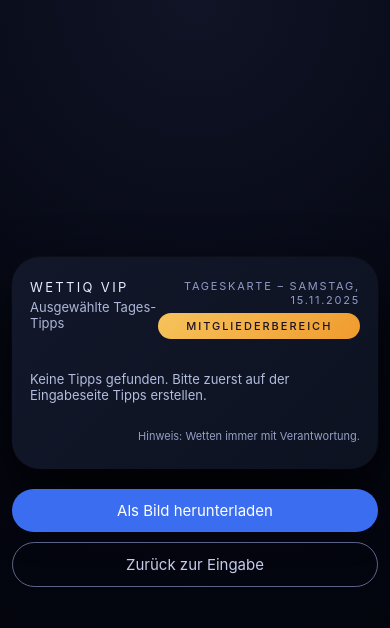
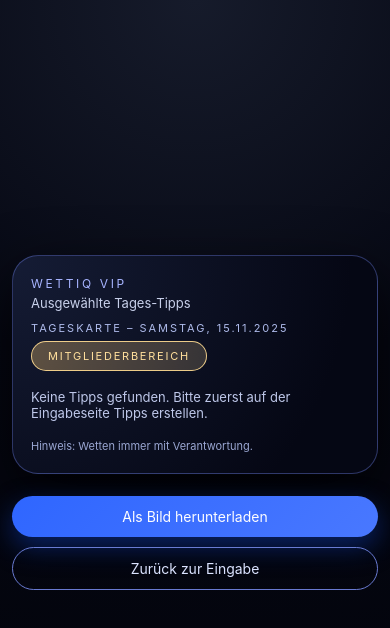
Before and after one commit to Mmiro71/wettiq-mini, a plain HTML site: page karte.html in a window 390 px wide. Drawn offline with nearby package versions, Linux system fonts and the light colour scheme.

Commit message:
Update karte.html

```diff
--- a/karte.html
+++ b/karte.html
@@ -9,365 +9,359 @@
             box-sizing: border-box;
             margin: 0;
             padding: 0;
-            font-family: -apple-system, system-ui, BlinkMacSystemFont, "SF Pro Text", sans-serif;
         }
 
         body {
             min-height: 100vh;
-            background: radial-gradient(circle at top, #101426 0, #050712 45%, #02030a 100%);
+            background: radial-gradient(circle at top, #161b2b 0, #050712 45%, #02030a 100%);
             display: flex;
             align-items: center;
             justify-content: center;
-            padding: 24px 12px;
+            padding: 30px 12px;
             color: #f5f5f5;
+            font-family: -apple-system, system-ui, BlinkMacSystemFont, "SF Pro Text", sans-serif;
+        }
+
+        .page {
+            width: 100%;
+            max-width: 980px;
+            display: flex;
+            flex-direction: column;
+            align-items: center;
+            gap: 18px;
         }
 
         .frame {
+            width: 100%;
             max-width: 780px;
-            width: 100%;
-            display: flex;
-            flex-direction: column;
-            align-items: center;
-            gap: 20px;
+            background: radial-gradient(circle at 0 0, #151c35, #050714 80%);
+            border-radius: 30px;
+            padding: 26px 26px 26px;
+            border: 1px solid rgba(120, 142, 255, 0.35);
+            box-shadow: 0 22px 60px rgba(0, 0, 0, 0.8);
         }
 
-        .card-wrapper {
-            width: 100%;
-            background: linear-gradient(135deg, #12182a, #0c1220);
-            border-radius: 28px;
-            padding: 28px 32px 32px;
-            box-shadow:
-                0 28px 60px rgba(0, 0, 0, 0.8),
-                0 0 0 1px rgba(255, 255, 255, 0.02);
-            display: flex;
-            flex-direction: column;
-            gap: 18px;
-        }
-
-        .card-header {
+        .frame-header {
             display: flex;
             justify-content: space-between;
             align-items: flex-start;
-            margin-bottom: 4px;
+            margin-bottom: 18px;
+            gap: 10px;
         }
 
-        .card-title-block {
+        .frame-left {
             display: flex;
             flex-direction: column;
             gap: 4px;
         }
 
-        .app-title {
-            letter-spacing: 0.18em;
+        .frame-title {
+            letter-spacing: 0.22em;
+            font-size: 12px;
             text-transform: uppercase;
-            font-size: 13px;
-            color: #e7ecff;
+            color: #a7b4ff;
         }
 
-        .card-subtitle {
+        .frame-subtitle {
             font-size: 13px;
-            color: #aeb7d9;
+            color: rgba(220, 228, 255, 0.9);
         }
 
-        .card-meta {
-            text-align: right;
+        .frame-right {
             display: flex;
             flex-direction: column;
+            align-items: flex-end;
             gap: 6px;
         }
 
-        .tag-date {
+        .date-label {
+            font-size: 11px;
+            letter-spacing: 0.18em;
+            text-transform: uppercase;
+            color: rgba(191, 204, 255, 0.9);
+        }
+
+        .pill-yellow {
             font-size: 11px;
             letter-spacing: 0.16em;
             text-transform: uppercase;
-            color: #8f9cc5;
-        }
-
-        .tag-pill {
-            display: inline-flex;
-            align-items: center;
-            justify-content: center;
-            padding: 6px 16px;
+            padding: 7px 16px;
             border-radius: 999px;
-            font-size: 11px;
-            letter-spacing: 0.18em;
-            text-transform: uppercase;
-            background: linear-gradient(135deg, #f6c35c, #f09b2d);
-            color: #1c1320;
-            font-weight: 500;
+            border: 1px solid rgba(255, 220, 146, 0.9);
+            background: linear-gradient(90deg, rgba(255, 204, 115, 0.32), rgba(255, 220, 158, 0.18));
+            color: #ffdf9c;
         }
 
         .tips-list {
-            margin-top: 10px;
             display: flex;
             flex-direction: column;
+            gap: 10px;
+            margin-bottom: 18px;
+        }
+
+        .tip-card {
+            border-radius: 22px;
+            padding: 13px 16px;
+            background: radial-gradient(circle at 0 0, rgba(48, 68, 138, 0.38), rgba(7, 10, 30, 0.98));
+            border: 1px solid rgba(121, 142, 255, 0.42);
+            display: flex;
+            justify-content: space-between;
+            align-items: center;
             gap: 12px;
         }
 
-        .tip-row {
-            display: grid;
-            grid-template-columns: auto 1fr auto;
-            align-items: center;
-            gap: 16px;
-            padding: 14px 18px;
-            border-radius: 18px;
-            background: rgba(12, 17, 32, 0.96);
-            border: 1px solid rgba(132, 148, 214, 0.22);
+        .tip-left {
+            display: flex;
+            flex-direction: column;
+            gap: 3px;
         }
 
-        .tip-badge {
-            min-width: 60px;
-            padding: 6px 10px;
-            border-radius: 999px;
+        .tip-label {
             font-size: 11px;
-            text-align: center;
             text-transform: uppercase;
-            letter-spacing: 0.12em;
-            background: rgba(44, 67, 148, 0.9);
-            color: #f5f6ff;
-        }
-
-        .tip-main {
-            display: flex;
-            flex-direction: column;
-            gap: 4px;
+            letter-spacing: 0.16em;
+            color: rgba(179, 193, 255, 0.9);
         }
 
         .tip-match {
-            font-size: 15px;
-            color: #f7f7ff;
+            font-size: 14px;
+            color: #f7f8ff;
         }
 
-        .tip-text {
+        .tip-pick {
             font-size: 13px;
-            color: #c2c8e3;
+            color: rgba(211, 220, 255, 0.9);
         }
 
-        .tip-quote {
+        .tip-right {
             display: flex;
-            flex-direction: column;
-            align-items: flex-end;
-            gap: 4px;
-            min-width: 72px;
+            align-items: center;
+            justify-content: flex-end;
         }
 
-        .quote-label {
-            font-size: 11px;
-            text-transform: uppercase;
-            letter-spacing: 0.16em;
-            color: #9aa4d0;
+        .quote-chip {
+            border-radius: 999px;
+            padding: 6px 13px;
+            font-size: 12px;
+            border: 1px solid rgba(186, 203, 255, 0.9);
+            color: #e3ebff;
         }
 
-        .quote-value {
-            font-size: 15px;
-            padding: 6px 12px;
-            border-radius: 999px;
-            background: rgba(22, 38, 92, 0.9);
-            color: #f5f6ff;
+        .notice {
+            font-size: 11px;
+            color: rgba(170, 183, 230, 0.9);
+            margin-top: 4px;
         }
 
-        .card-footer {
-            margin-top: 8px;
-            font-size: 11px;
-            color: #949fc4;
-            text-align: right;
+        .notice span {
+            color: #ffcb7a;
         }
 
-        .buttons {
+        .buttons-row {
             display: flex;
             flex-direction: column;
             gap: 10px;
             width: 100%;
-            max-width: 340px;
+            max-width: 420px;
+            margin-top: 4px;
         }
 
-        .download-btn,
-        .back-btn {
-            width: 100%;
-            padding: 12px 28px;
-            font-size: 15px;
+        .btn {
             border-radius: 999px;
+            padding: 12px 18px;
+            font-size: 14px;
             border: none;
             cursor: pointer;
-            transition: 0.18s;
+            font-family: inherit;
+            transition: transform 0.08s ease, box-shadow 0.08s ease, background 0.08s ease, opacity 0.08s ease;
         }
 
-        .download-btn {
-            background: #3a6df0;
-            color: white;
+        .btn-primary {
+            background: linear-gradient(135deg, #2f66ff, #4978ff);
+            color: #fdfdff;
+            box-shadow: 0 10px 26px rgba(10, 40, 120, 0.8);
         }
 
-        .download-btn:hover {
-            background: #264fd4;
+        .btn-primary:hover {
             transform: translateY(-1px);
+            box-shadow: 0 12px 30px rgba(10, 40, 120, 0.95);
         }
 
-        .back-btn {
+        .btn-ghost {
             background: transparent;
-            color: #c5cbea;
-            border: 1px solid rgba(151, 164, 214, 0.6);
+            border: 1px solid rgba(116, 135, 230, 0.9);
+            color: #dbe3ff;
         }
 
-        .back-btn:hover {
-            background: rgba(10, 18, 38, 0.9);
+        .btn-ghost:hover {
+            background: rgba(20, 30, 85, 0.8);
+            box-shadow: 0 7px 18px rgba(8, 18, 70, 0.75);
         }
 
-        @media (max-width: 600px) {
-            .card-wrapper {
-                padding: 22px 18px 26px;
+        @media (max-width: 720px) {
+            .frame {
+                border-radius: 26px;
+                padding: 20px 18px 20px;
             }
 
-            .tip-row {
-                grid-template-columns: 1fr;
+            .frame-header {
+                flex-direction: column;
                 align-items: flex-start;
             }
 
-            .tip-badge {
-                align-self: flex-start;
-            }
-
-            .tip-quote {
+            .frame-right {
                 align-items: flex-start;
             }
 
-            .buttons {
-                max-width: none;
+            .tip-card {
+                flex-direction: column;
+                align-items: flex-start;
+            }
+
+            .tip-right {
+                width: 100%;
+                justify-content: flex-start;
+            }
+
+            .buttons-row {
+                max-width: 100%;
             }
         }
     </style>
 </head>
 <body>
-<div class="frame">
-    <div class="card-wrapper" id="cardArea">
-        <div class="card-header">
-            <div class="card-title-block">
-                <div class="app-title">Wettiq VIP</div>
-                <div class="card-subtitle">Ausgewählte Tages-Tipps</div>
+<div class="page">
+    <div id="cardFrame" class="frame">
+        <div class="frame-header">
+            <div class="frame-left">
+                <div class="frame-title">Wettiq VIP</div>
+                <div class="frame-subtitle">Ausgewählte Tages-Tipps</div>
             </div>
-            <div class="card-meta">
-                <div class="tag-date" id="cardDateLabel">
-                    Tageskarte
-                </div>
-                <div class="tag-pill">Mitgliederbereich</div>
+            <div class="frame-right">
+                <div class="date-label" id="dateLabel">Tageskarte</div>
+                <div class="pill-yellow">Mitgliederbereich</div>
             </div>
         </div>
 
-        <div class="tips-list" id="tipsList">
-            <!-- Tipps werden hier per JavaScript eingefügt -->
-        </div>
+        <div id="tipsContainer" class="tips-list"></div>
 
-        <div class="card-footer">
+        <div class="notice" id="noticeText">
             Hinweis: Wetten immer mit Verantwortung.
         </div>
     </div>
 
-    <div class="buttons">
-        <button class="download-btn" id="btnDownload">Als Bild herunterladen</button>
-
-        <button class="back-btn" onclick="window.location.href='index.html'">
-            Zurück zur Eingabe
-        </button>
+    <div class="buttons-row">
+        <button class="btn btn-primary" id="btnDownload">Als Bild herunterladen</button>
+        <button class="btn btn-ghost" id="btnBack">Zurück zur Eingabe</button>
     </div>
 </div>
 
-<!-- html2canvas für Screenshot-Download -->
 <script src="https://cdn.jsdelivr.net/npm/html2canvas@1.4.1/dist/html2canvas.min.js"></script>
+<script>
+    const STORAGE_KEY = "wettiqTips";
 
-<script>
-    // Datum oben rechts setzen
-    function setDateLabel() {
-        const label = document.getElementById("cardDateLabel");
-        const heute = new Date();
-        const formatter = new Intl.DateTimeFormat("de-DE", {
-            weekday: "long",
-            day: "2-digit",
-            month: "2-digit",
-            year: "numeric"
-        });
-        label.textContent = "Tageskarte – " + formatter.format(heute);
+    function loadTips() {
+        try {
+            const raw = localStorage.getItem(STORAGE_KEY);
+            if (!raw) return [];
+            const arr = JSON.parse(raw);
+            return Array.isArray(arr) ? arr : [];
+        } catch (e) {
+            return [];
+        }
     }
 
-    // Tipps aus localStorage lesen und anzeigen
-    function renderTips() {
-        const container = document.getElementById("tipsList");
+    function formatDate() {
+        const now = new Date();
+        const weekday = now.toLocaleDateString("de-DE", { weekday: "long" });
+        const date = now.toLocaleDateString("de-DE");
+        return weekday.charAt(0).toUpperCase() + weekday.slice(1) + ", " + date;
+    }
+
+    function renderCard() {
+        const tips = loadTips();
+        const container = document.getElementById("tipsContainer");
+        const notice = document.getElementById("noticeText");
+
+        document.getElementById("dateLabel").textContent =
+            "Tageskarte – " + formatDate();
+
         container.innerHTML = "";
 
-        // gleicher Key wie auf der Eingabeseite
-        const tips = JSON.parse(localStorage.getItem("wettiqTips") || "[]");
-
         if (!tips.length) {
-            const info = document.createElement("div");
-            info.style.fontSize = "13px";
-            info.style.color = "#b2bddf";
-            info.textContent = "Keine Tipps gefunden. Bitte zuerst auf der Eingabeseite Tipps erstellen.";
-            container.appendChild(info);
+            const msg = document.createElement("div");
+            msg.style.fontSize = "13px";
+            msg.style.color = "rgba(210,220,255,0.9)";
+            msg.textContent =
+                "Keine Tipps gefunden. Bitte zuerst auf der Eingabeseite Tipps erstellen.";
+            container.appendChild(msg);
             return;
         }
 
         tips.forEach((tip, index) => {
-            const row = document.createElement("div");
-            row.className = "tip-row";
+            const card = document.createElement("div");
+            card.className = "tip-card";
 
-            const badge = document.createElement("div");
-            badge.className = "tip-badge";
-            badge.textContent = "Tipp " + (index + 1);
+            const left = document.createElement("div");
+            left.className = "tip-left";
 
-            const main = document.createElement("div");
-            main.className = "tip-main";
+            const label = document.createElement("div");
+            label.className = "tip-label";
+            label.textContent = "Tipp " + (index + 1);
 
             const match = document.createElement("div");
             match.className = "tip-match";
-            match.textContent = tip.match || tip.spiel || "Spiel";
+            match.textContent = tip.match;
 
-            const text = document.createElement("div");
-            text.className = "tip-text";
-            const tippText = tip.tip || tip.tipp || tip.text || "";
-            text.textContent = tippText ? "Tipp: " + tippText : "";
+            const pick = document.createElement("div");
+            pick.className = "tip-pick";
+            pick.textContent = "Tipp: " + tip.pick;
 
-            main.appendChild(match);
-            main.appendChild(text);
+            left.appendChild(label);
+            left.appendChild(match);
+            left.appendChild(pick);
 
-            const quoteBox = document.createElement("div");
-            quoteBox.className = "tip-quote";
+            const right = document.createElement("div");
+            right.className = "tip-right";
 
-            const qLabel = document.createElement("div");
-            qLabel.className = "quote-label";
-            qLabel.textContent = "Quote";
+            const quote = document.createElement("div");
+            quote.className = "quote-chip";
+            quote.textContent = "Quote: " + (tip.odds || "-");
 
-            const qVal = document.createElement("div");
-            qVal.className = "quote-value";
-            qVal.textContent = tip.quote || tip.quotes || "-";
+            right.appendChild(quote);
 
-            quoteBox.appendChild(qLabel);
-            quoteBox.appendChild(qVal);
+            card.appendChild(left);
+            card.appendChild(right);
 
-            row.appendChild(badge);
-            row.appendChild(main);
-            row.appendChild(quoteBox);
+            container.appendChild(card);
+        });
 
-            container.appendChild(row);
-        });
+        notice.innerHTML = 'Hinweis: Wetten immer mit Verantwortung.';
     }
 
-    // Karte als Bild herunterladen
-    function setupDownload() {
-        const btn = document.getElementById("btnDownload");
-        btn.addEventListener("click", () => {
-            const area = document.getElementById("cardArea");
-            html2canvas(area, {scale: 3}).then(canvas => {
-                const link = document.createElement("a");
-                link.download = "wettiq-vip-tageskarte.png";
-                link.href = canvas.toDataURL("image/png");
-                link.click();
-            });
+    document.getElementById("btnBack").addEventListener("click", () => {
+        window.location.href = "index.html";
+    });
+
+    document.getElementById("btnDownload").addEventListener("click", () => {
+        const frame = document.getElementById("cardFrame");
+        html2canvas(frame, {
+            scale: 2,
+            useCORS: true,
+            backgroundColor: null
+        }).then(canvas => {
+            const link = document.createElement("a");
+            link.download = "wettiq-vip-tageskarte.png";
+            link.href = canvas.toDataURL("image/png");
+            document.body.appendChild(link);
+            link.click();
+            document.body.removeChild(link);
+        }).catch(err => {
+            alert("Bild konnte nicht erzeugt werden. Fehler: " + err.message);
         });
-    }
+    });
 
-    document.addEventListener("DOMContentLoaded", () => {
-        setDateLabel();
-        renderTips();
-        setupDownload();
-    });
+    document.addEventListener("DOMContentLoaded", renderCard);
 </script>
 </body>
 </html>
```
